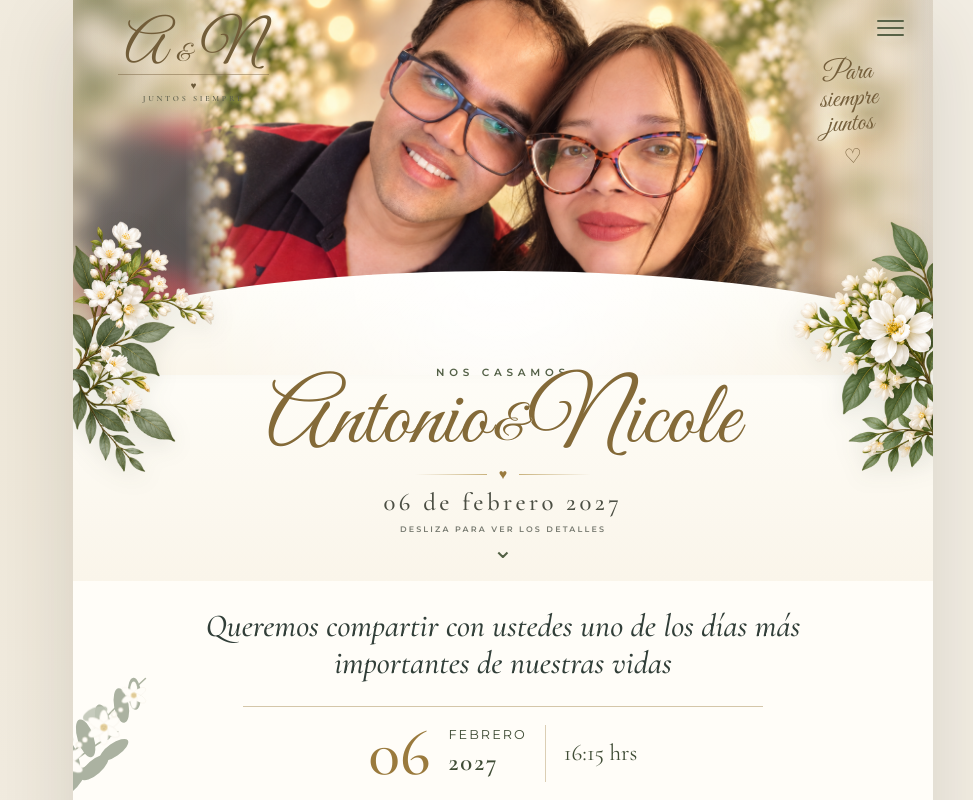
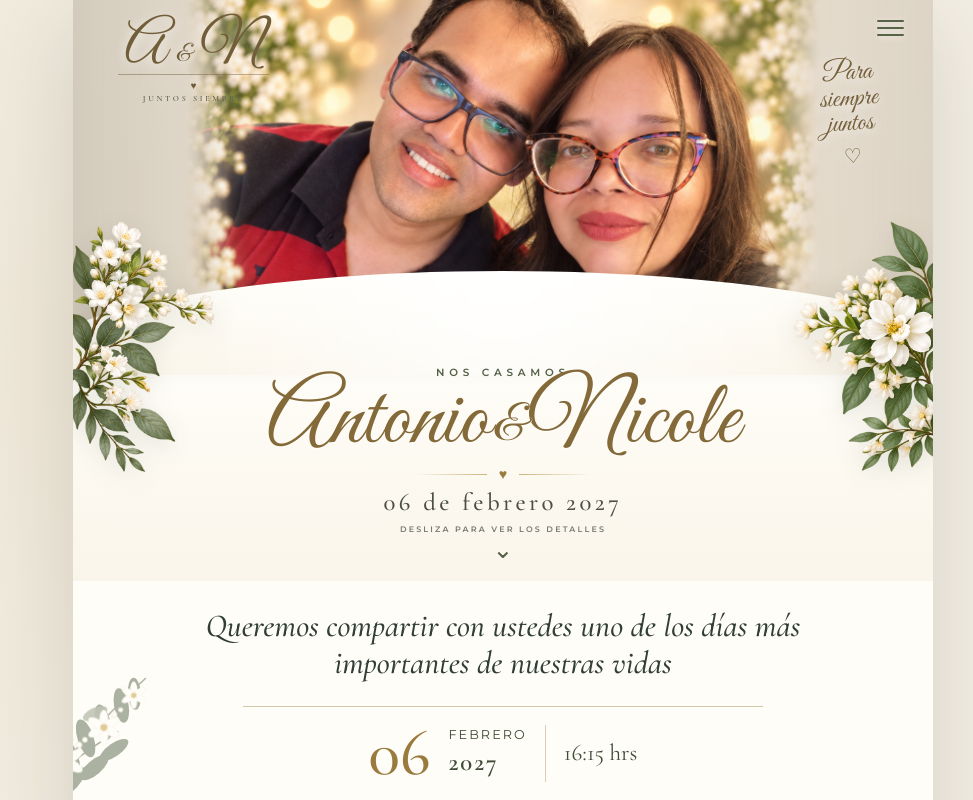
Before and after one commit to katherine-valcarce/invitaciones, a React (Vite) app: page /matrimonios/antonio-nicole in a window 1280 px wide. Shown: the top 800 px of the page, without its empty margins (137-1110 px from the left). Built offline with nearby package versions, Linux system fonts and the light colour scheme.

Commit message:
fix: remove blurred duplicate hero background

```diff
--- a/src/templates/weddings/ElegantFloralWedding.tsx
+++ b/src/templates/weddings/ElegantFloralWedding.tsx
@@ -53,19 +53,11 @@ export default function ElegantFloralWedding({
       <section className="hero" aria-labelledby="couple-name">
         <div className="hero__photo">
           {heroSrc && (
-            <>
-              <img
-                className="hero__backdrop"
-                src={heroSrc}
-                alt=""
-                aria-hidden="true"
-              />
-              <img
-                className="hero__image"
-                src={heroSrc}
-                alt={invitation.couple.first + " y " + invitation.couple.second}
-              />
-            </>
+            <img
+              className="hero__image"
+              src={heroSrc}
+              alt={invitation.couple.first + " y " + invitation.couple.second}
+            />
           )}
         </div>
 
```
